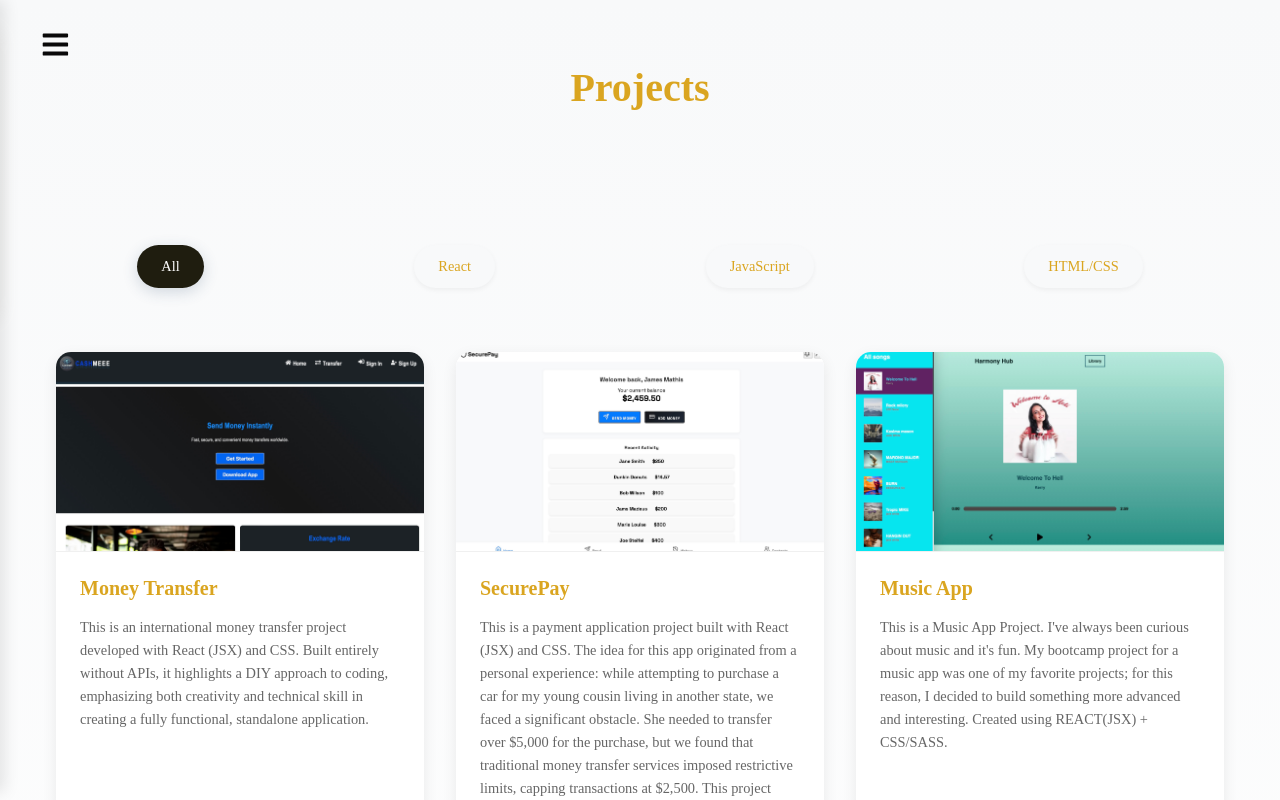
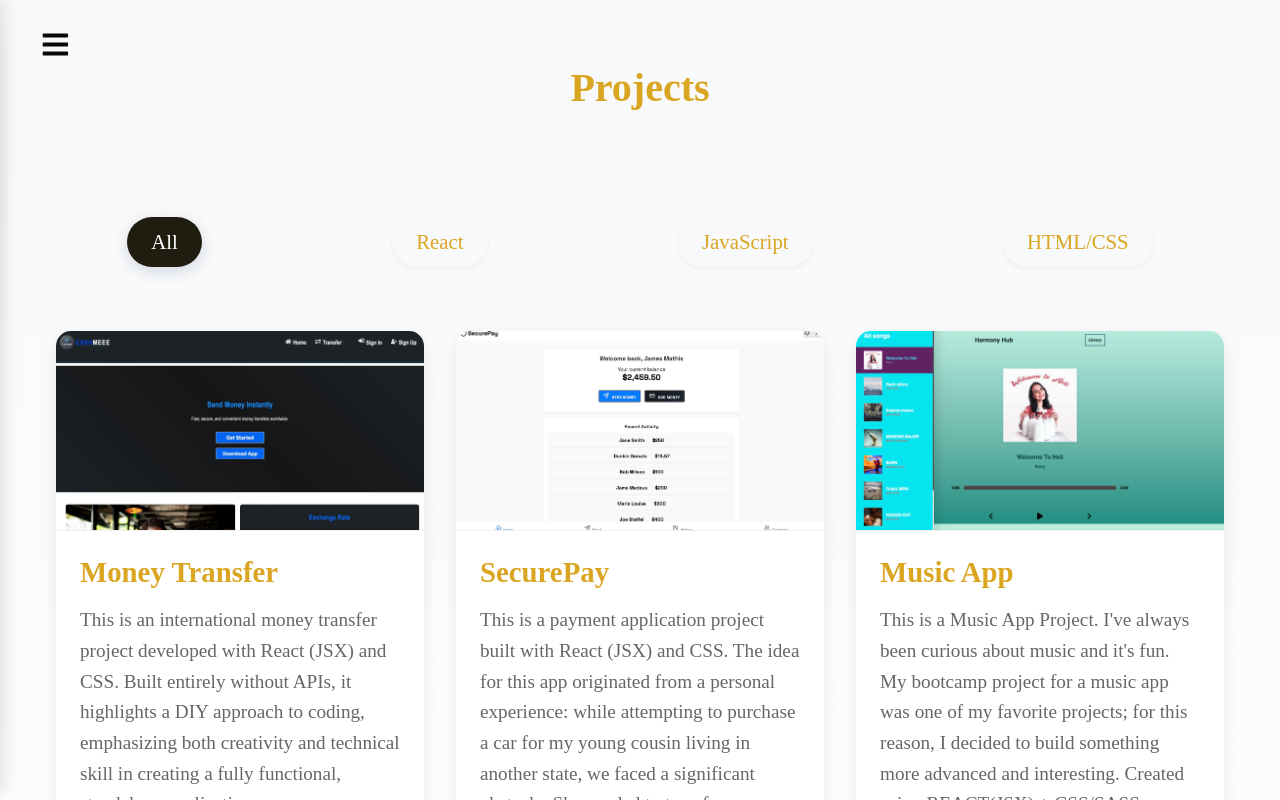
Before and after one commit to princelamar509/portfolio-website-, a React (Vite) app in the folder portfolio-website2/: page /projects in a window 1280 px wide. Built offline with nearby package versions, Linux system fonts and the light colour scheme.

Commit message:
projupdate

```diff
--- a/portfolio-website2/src/components/Projects.css
+++ b/portfolio-website2/src/components/Projects.css
@@ -12,7 +12,6 @@
 .projects h2 {
   text-align: center;
   font-size: 2.5rem;
-  margin-bottom: 3rem;
   background: goldenrod;
   -webkit-background-clip: text;
   -webkit-text-fill-color: transparent;
@@ -20,7 +19,7 @@
 
 }
 
-.projects h2::after {
+ h2::after {
   content: '';
   position: absolute;
   bottom: -10px;
@@ -45,7 +44,7 @@
   border-radius: 25px;
   background: #f8f9fa;
   color: goldenrod;
-  font-size: 0.9rem;
+  font-size: 1.3rem;
   font-weight: 500;
   cursor: pointer;
   transition: all 0.3s ease;
@@ -98,14 +97,14 @@
 }
 
 .project-card h3 {
-  font-size: 1.25rem;
+  font-size: 1.8rem;
   color: goldenrod;
   margin: 1.5rem 1.5rem 1rem;
 }
 
 .project-card p {
   color: #666;
-  font-size: 0.9rem;
+  font-size: 1.2rem;
   line-height: 1.6;
   margin: 0 1.5rem 1.5rem;
   flex-grow: 1;
@@ -123,6 +122,7 @@
   border-radius: 25px;
   font-weight: 500;
   transition: all 0.3s ease;
+  font-size: 1.5rem;
 }
 
 .project-link:hover {
--- a/portfolio-website2/src/components/Speech-Button.jsx
+++ b/portfolio-website2/src/components/Speech-Button.jsx
@@ -52,14 +52,12 @@ const SpeechButtonWithNote = () => {
       >
         <FaVolumeUp className="icon-voice" />
         <FaMicrophone className="icon-mic" />
-
         {showNote && (
           <div className="note-card">
             <ul>
               <li><span className="icon-star">⭐</span> Male voice selected.</li>
               <li><span className="icon-star">⭐</span> Narrator may vary by device.</li>
-              <li><span className="icon-star">⭐</span> If unsupported, notification will appear.</li>
-              <li><span className="icon-star">⭐</span> English language only.</li>
+              <li><span className="icon-star">⭐</span> If unsupported, notification will Display.</li>
             </ul>
           </div>
         )}
```
